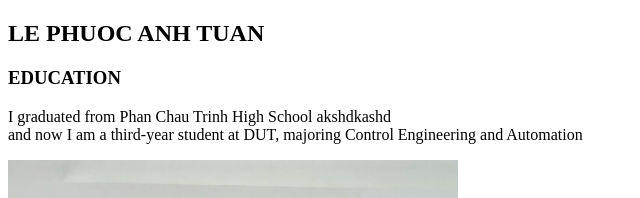
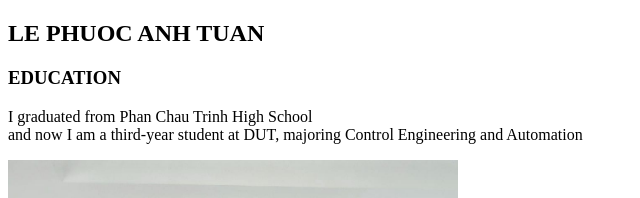
Before and after one commit to TuanLehuskar/HUGOVERSARY, a plain HTML site: page about.html in a window 1280 px wide. Shown: the top 198 px of the page, without its empty margins (0-640 px from the left). Drawn offline with Linux system fonts and the light colour scheme.

Commit message:
Original

```diff
--- a/about.html
+++ b/about.html
@@ -10,7 +10,7 @@
     <h2>LE PHUOC ANH TUAN</h2>
     <div>
         <h3>EDUCATION</h3>
-        <p>I graduated from Phan Chau Trinh High School akshdkashd <br> and now I am a third-year student at DUT, majoring Control Engineering and Automation</p>
+        <p>I graduated from Phan Chau Trinh High School <br> and now I am a third-year student at DUT, majoring Control Engineering and Automation</p>
     <img src="/Image/highschool.jpg" alt="Ảnh đại diện" width="450px">
     </div>
 
```
